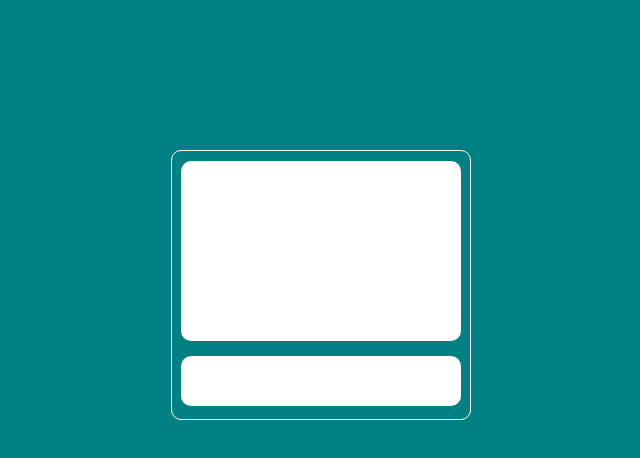
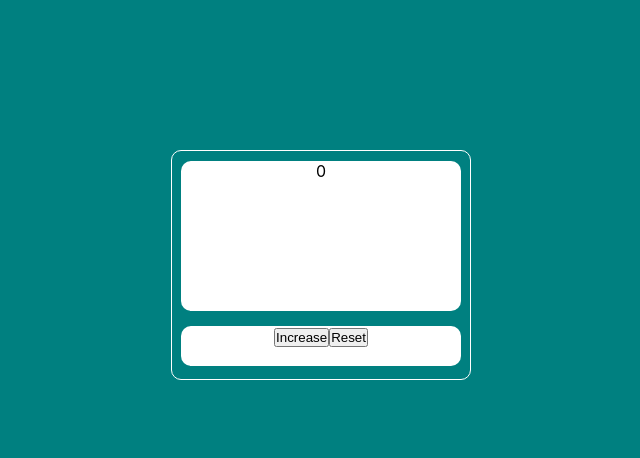
Before and after one commit to andbudha/project_counter_monday, a React (Create React App) app: page / in a window 1280 px wide. Shown: the top 458 px of the page, without its empty margins (319-959 px from the left). Built offline with nearby package versions, Linux system fonts and the light colour scheme.

Commit message:
App updated

```diff
--- a/src/App.css
+++ b/src/App.css
@@ -12,7 +12,7 @@
 
 .counter-container{
   border: 1px solid white;
-  height: 270px;
+  height: 230px;
   width: 300px;
   margin: auto ;
   border-radius: 10px;
@@ -20,7 +20,7 @@
 }
 
 .counter-display {
-  height: 180px;
+  height: 150px;
   width: 280px;
   background-color: white;
   border-radius: 10px;
@@ -28,10 +28,9 @@
 }
 
 .button-container {
-  height: 50px;
+  height: 40px;
   width: 280px;
   background-color: white;
   margin: 15px auto 0;
   border-radius: 10px;
-
 }
--- a/src/App.tsx
+++ b/src/App.tsx
@@ -1,13 +1,15 @@
 import React from 'react';
 import './App.css';
+import {Button} from "./components/Button/Button";
 
 function App() {
   return (
     <div className="App">
       <div className={'counter-container'}>
-          <div className={'counter-display'}></div>
+          <div className={'counter-display'}>0</div>
           <div className={'button-container'}>
-
+              <Button title={'Increase'} callBack={()=>{}}/>
+              <Button title={'Reset'} callBack={()=>{}}/>
           </div>
       </div>
     </div>
--- a/src/components/Button/Button.tsx
+++ b/src/components/Button/Button.tsx
@@ -1,9 +1,18 @@
 import React from 'react';
 
-export const Button = () => {
+type ButtonPropsType = {
+    title: string
+    callBack:()=>void
+}
+export const Button = (props: ButtonPropsType) => {
+
+    const onClickButtonHandler = () => {
+      props.callBack();
+    }
+
     return (
-        <div>
-
-        </div>
+        <>
+            <button onClick={onClickButtonHandler}>{props.title}</button>
+        </>
     );
 };
```
